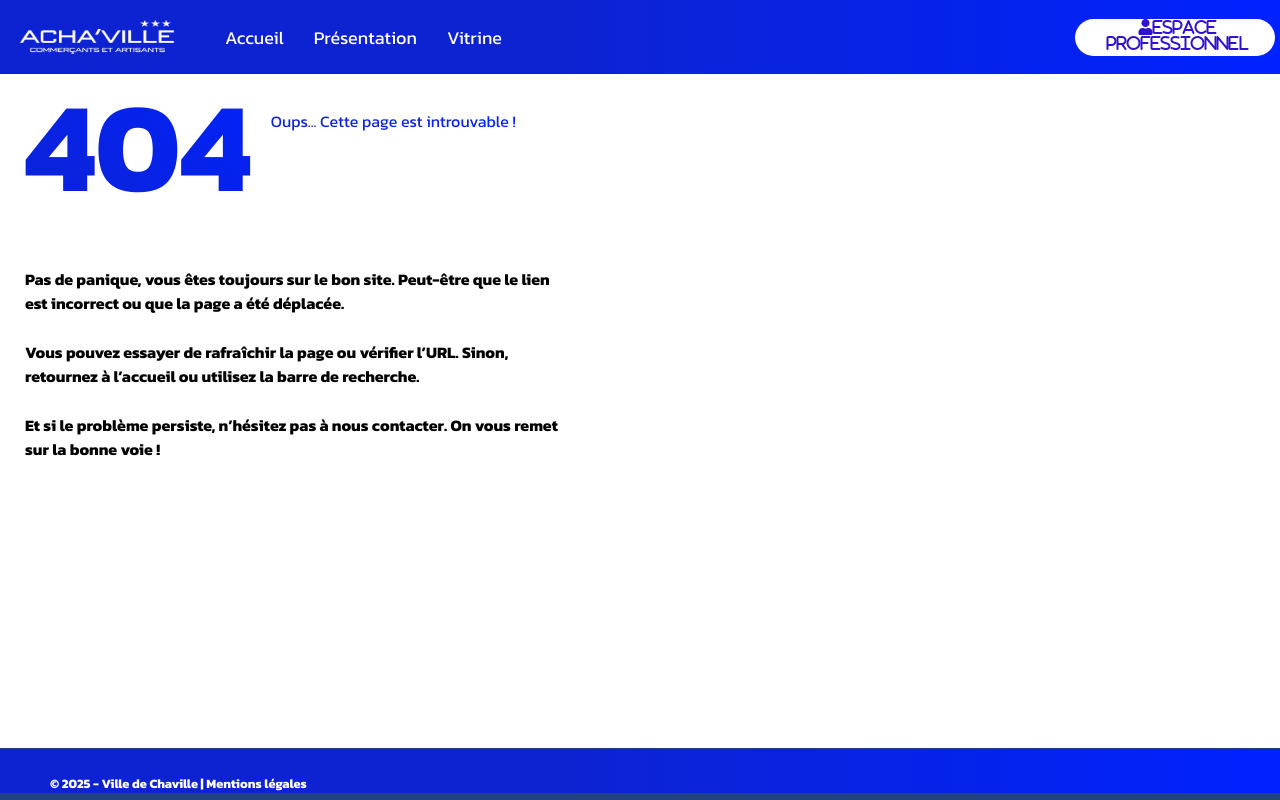
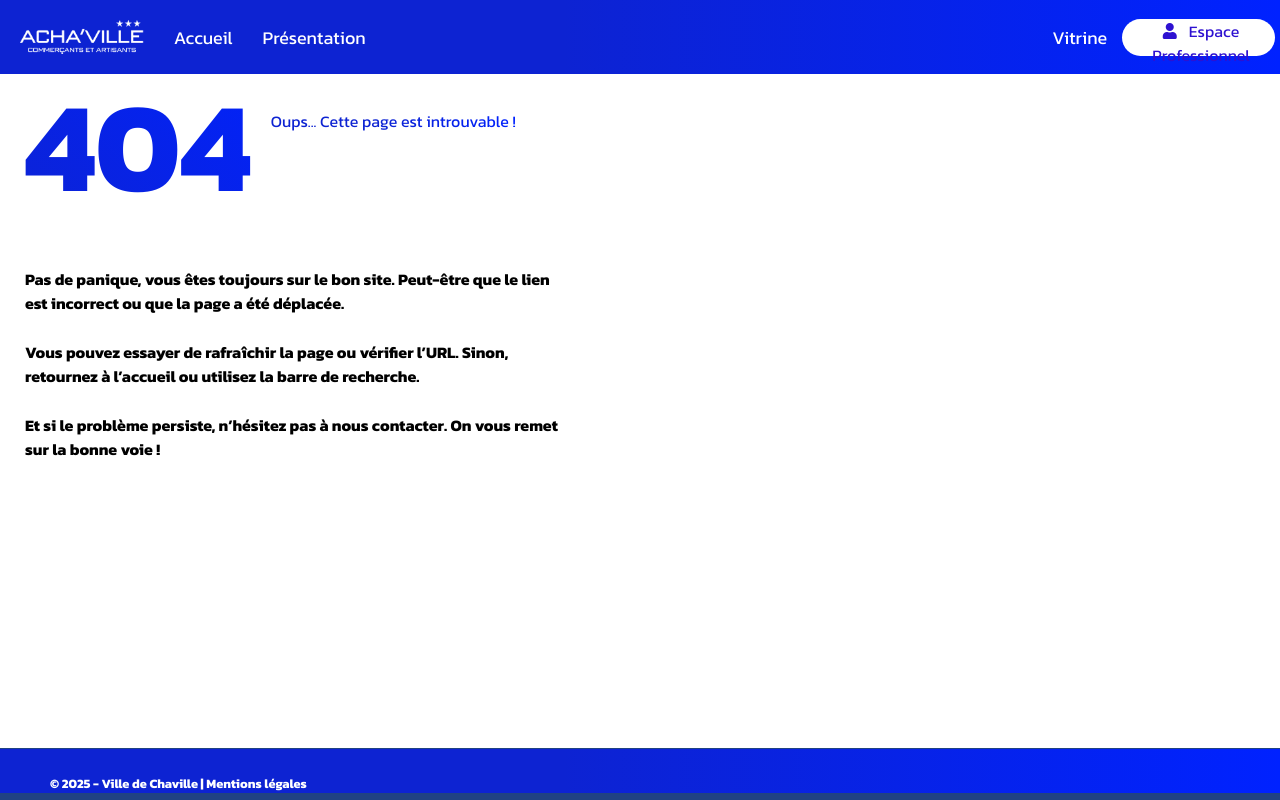
Before and after one commit to Powai03/BAPS2, a website: page front/404.html in a window 1280 px wide. Drawn offline with nearby package versions, Linux system fonts and the light colour scheme.

Commit message:
nav bar 404html

```diff
--- a/front/404.html
+++ b/front/404.html
@@ -20,7 +20,7 @@
                 <li><a href="#">Vitrine</a></li>
             </ul>
             <button class="btn">
-                <i class="fas fa-user">Espace Professionnel</i>
+                <i class="fas fa-user mr-3"></i>Espace Professionnel
             </button>
         </nav>
     </header>
--- a/front/css/nav.css
+++ b/front/css/nav.css
@@ -67,14 +67,21 @@ nav li {
     display: inline-block; /* Display list items inline */
 }
 
+/* Modified to position geeko to the right */
 nav ul {
     display: flex;
     flex-direction: row; /* Horizontal layout */
     list-style: none;
     padding: 0;
-    margin: 0 0 0 20px; /* Add margin to the left of the menu (space after logo) */
+    margin: 0;
     align-items: center; /* Center items vertically */
     height: 100%;
+    width: 100%; /* Make sure it takes full width */
+}
+
+/* We target the last li that contains the geeko */
+nav ul li:last-child {
+    margin-left: auto; /* Push the geeko to the right */
 }
 
 /* Hamburger menu styles */
```
